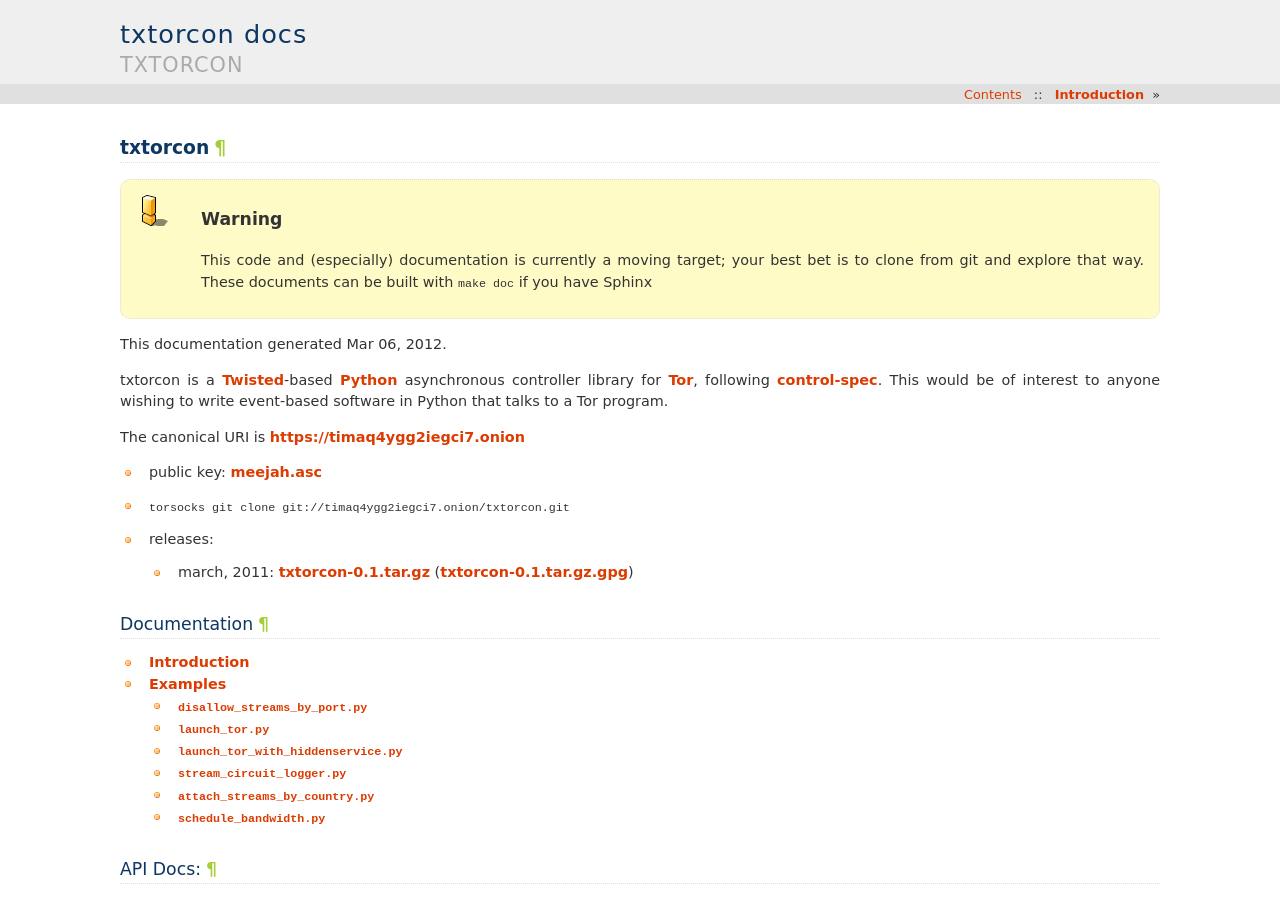
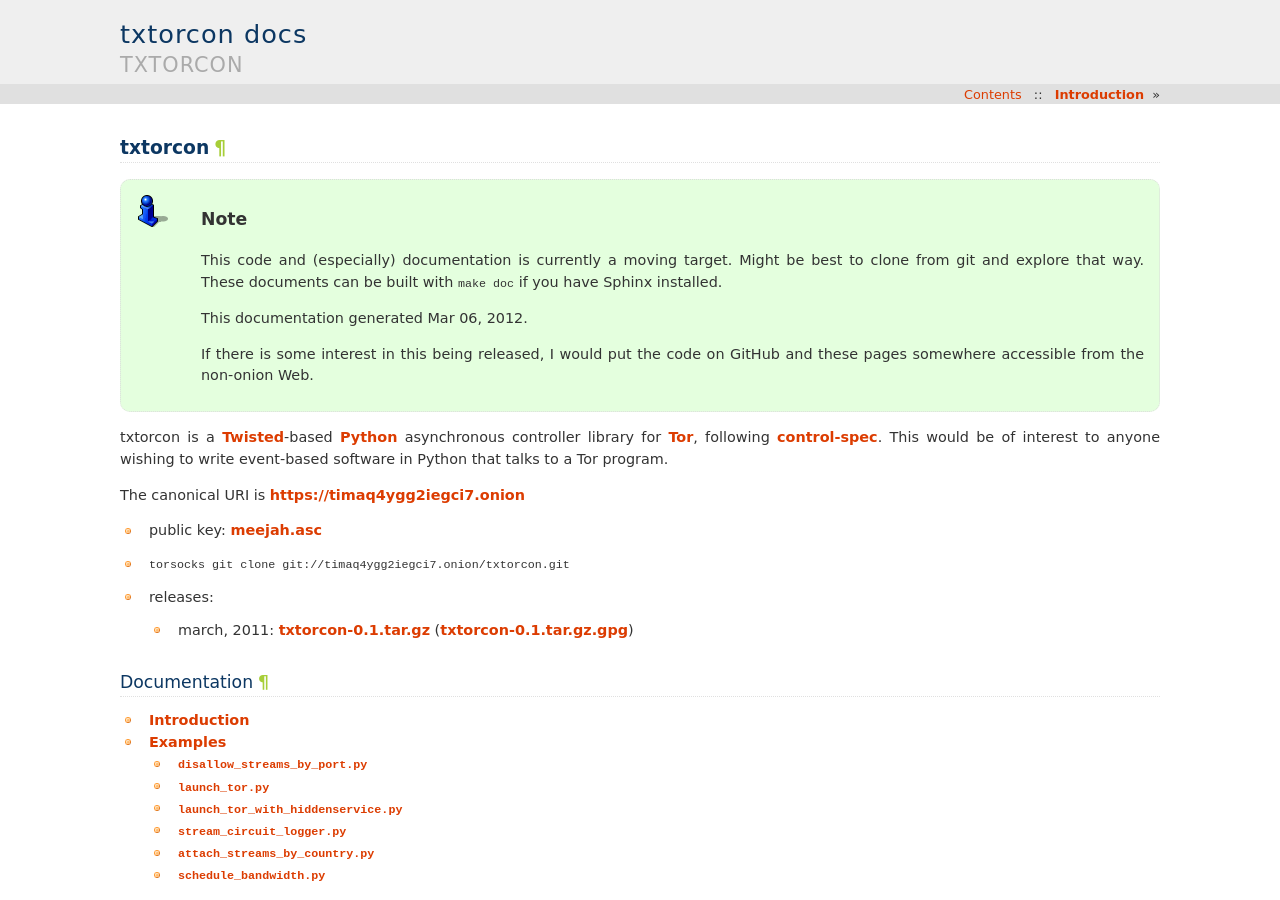
Before and after one commit to meejah/txtorcon, a Sphinx documentation site: the page built from doc/index.rst, in a window 1280 px wide and 900 px high. Built offline with Sphinx 7.4.7, drawn with Linux system fonts in a browser that asks for light colours; pages that are not in the unit, such as notebooks, are missing from menus.

Commit message:
put single-html docs in the distribution, update a couple comments

```diff
--- a/doc/index.rst
+++ b/doc/index.rst
@@ -4,11 +4,16 @@
 txtorcon
 ========
 
-.. warning:: This code and (especially) documentation is currently a
-    moving target; your best bet is to clone from git and explore that
-    way. These documents can be built with ``make doc`` if you have Sphinx
+.. note:: This code and (especially) documentation is currently a
+    moving target. Might be best to clone from git and explore that
+    way. These documents can be built with ``make doc`` if you have
+    Sphinx installed.
 
-This documentation generated |today|.
+    This documentation generated |today|.
+
+    If there is some interest in this being released, I would put the
+    code on GitHub and these pages somewhere accessible from the
+    non-onion Web.
 
 txtorcon is a `Twisted <https://twistedmatrix.com/>`_-based `Python
 <http://python.org/>`_ asynchronous controller library for `Tor
--- a/setup.py
+++ b/setup.py
@@ -28,7 +28,12 @@ setup(name = 'txtorcon',
       license = __license__,
       packages  = ["txtorcon"],
 #      scripts = ['examples/attach_streams_by_country.py'],
+
+      ## I'm a little unclear if I'm doing this "properly", especially
+      ## the documentation etc.
+
       data_files = [('share/txtorcon', ['README', 'TODO']),
+                    ('share/txtorcon', ['doc_html/index.html', 'doc_html/objects.inv'] + map(lambda x: os.path.join('doc_html/_static', x), os.listdir('doc_html/_static'))),
                     ('share/txtorcon/examples', map(lambda x: os.path.join('examples', x), filter(lambda x: x[-3:] == '.py', os.listdir('examples'))))
                     ]
       )
```
Also changed, not shown: 1 other file.
